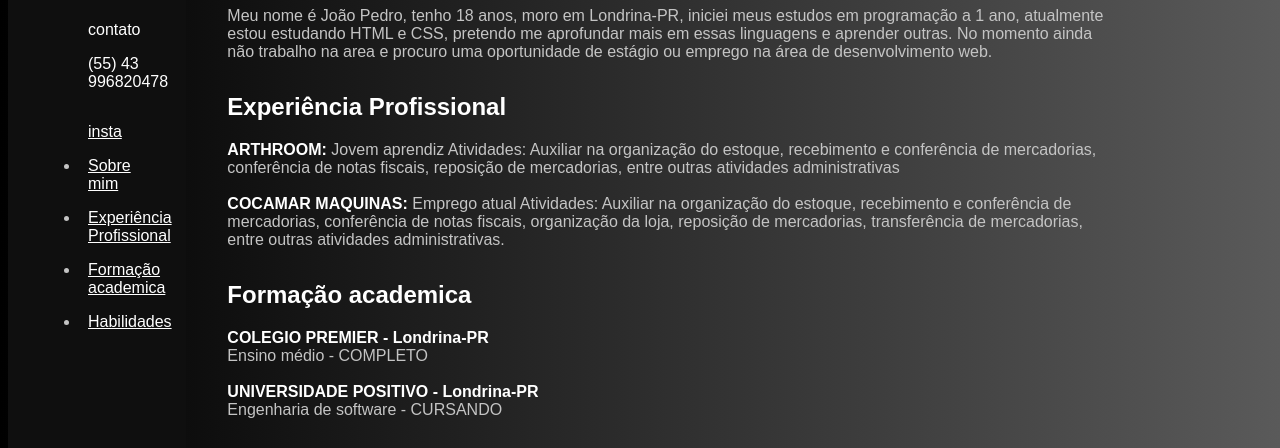
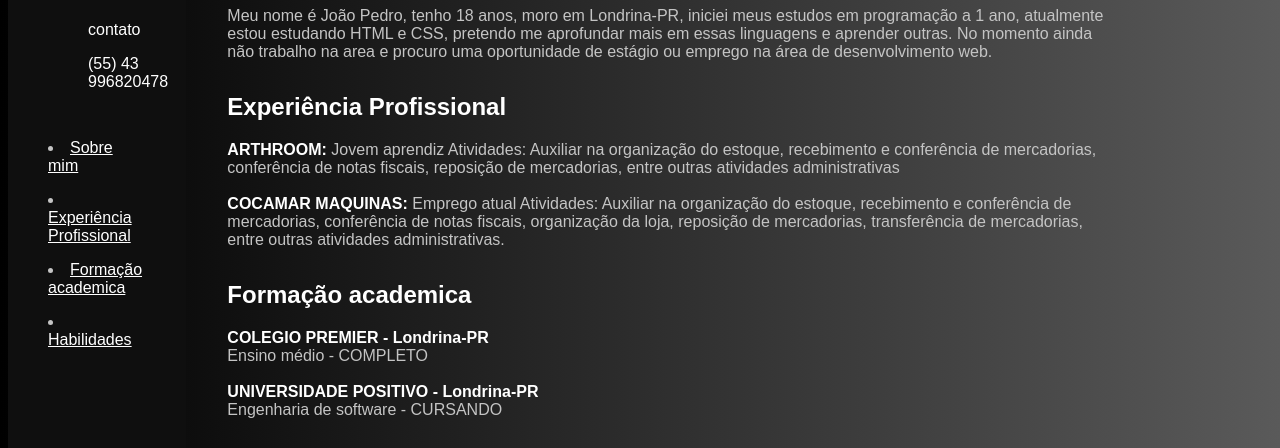
Before and after one commit to Padrec0/Curriculo, a plain HTML site: page index.html in a window 1280 px wide. Shown: the part 289-737 px from the top of the page. Drawn offline with nearby package versions, Linux system fonts and the light colour scheme.

Commit message:
index.html

```diff
--- a/index.html
+++ b/index.html
@@ -20,8 +20,6 @@
                     <p>contato</p>
                     <p> (55) 43 996820478</p>
                 </li>
-                <ul class="itemmenu">
-                    <a href="#instagram" class="corfonte">insta</a>
                 </ul>
                 <li class="itemmenu">
                     <a href="#sec1" class="corfonte">Sobre mim</a>
@@ -103,4 +101,5 @@
     <footer>JOÃO PEDRO GUIMARÃES</footer>
 </div>
 </body>
+
 </html>
```
